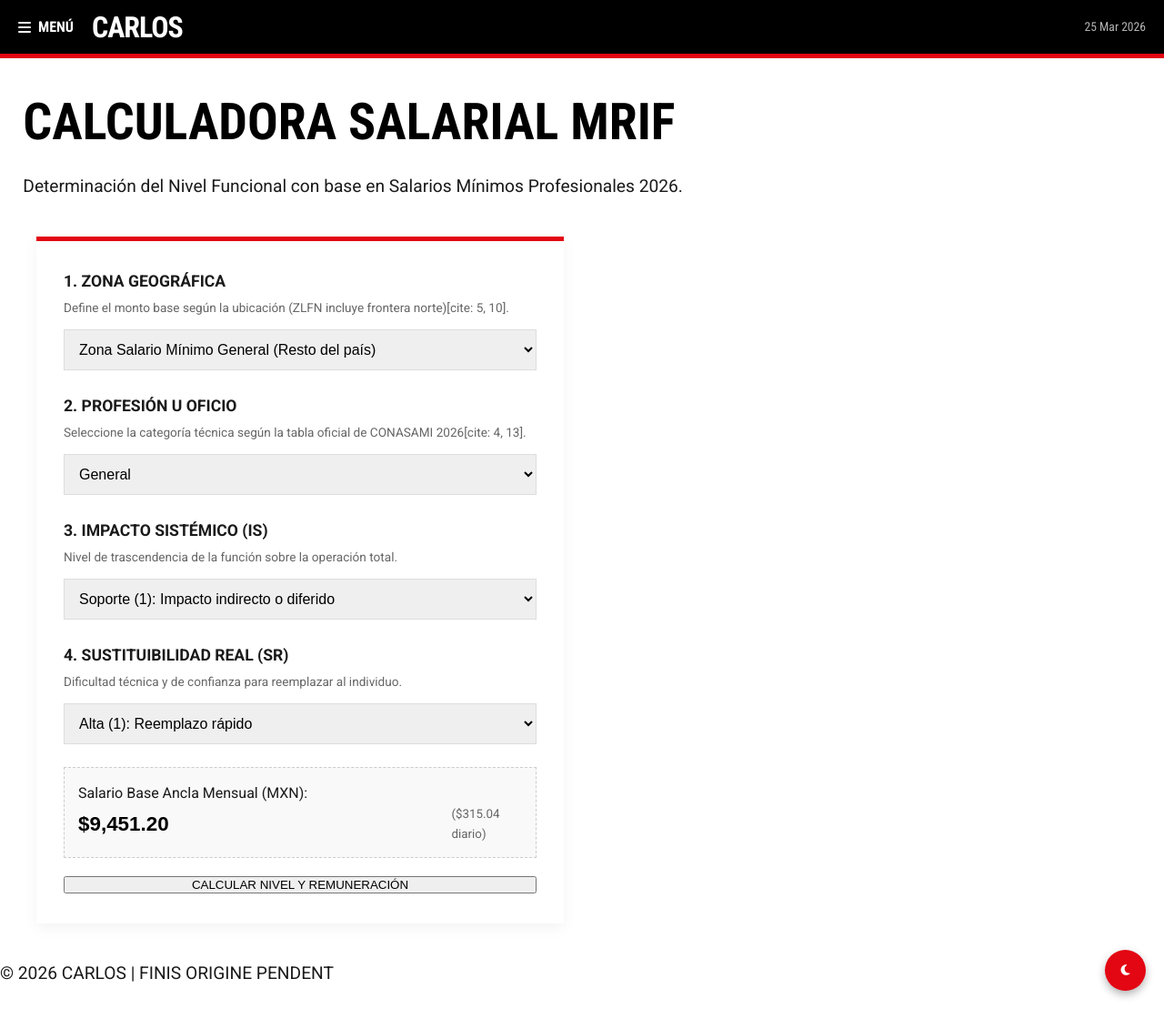
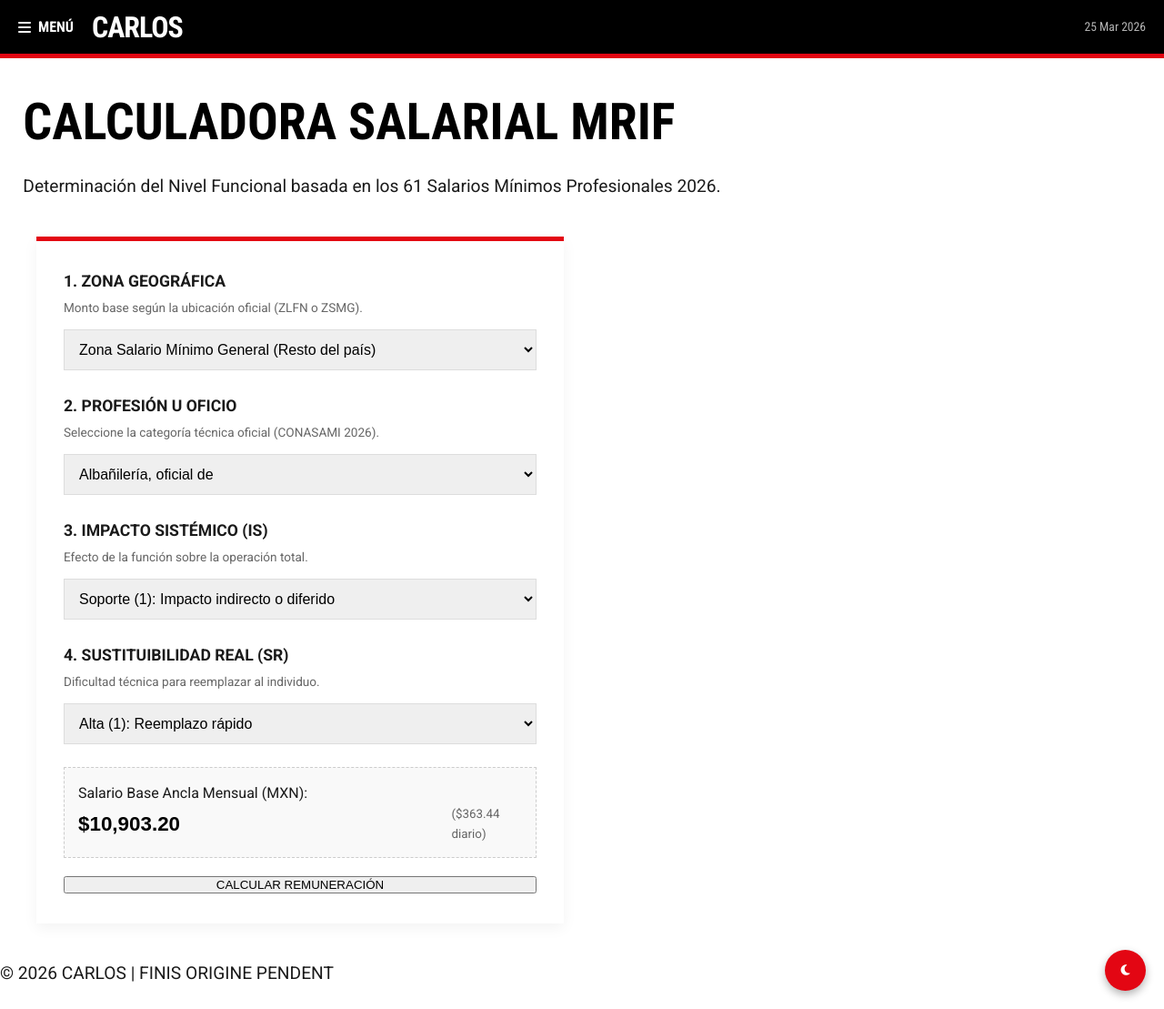
Before and after one commit to cafrhein/muro, a Jekyll site: the page built from calculadora-mrif.html, in a window 1280 px wide and 1109 px high. Shown: the whole window at 91% size. Built offline with Jekyll 4.4.1, drawn with Linux system fonts in a browser that asks for light colours; part of the change alters nothing that is shown.

Commit message:
Update calculadora-mrif.html

```diff
--- a/calculadora-mrif.html
+++ b/calculadora-mrif.html
@@ -6,15 +6,15 @@ title: Calculadora Salarial MRIF | Red Humana
 <div class="fb-container">
     <section class="rt-hero">
         <h1>Calculadora Salarial MRIF</h1>
-        <p class="rt-subtitle">Determinación del Nivel Funcional con base en Salarios Mínimos Profesionales 2026.</p>
+        <p class="rt-subtitle">Determinación del Nivel Funcional basada en los 61 Salarios Mínimos Profesionales 2026.</p>
     </section>
 
     <div class="mrif-tool-container">
         <div class="mrif-form">
             <div class="mrif-variable">
                 <h3>1. Zona Geográfica</h3>
-                <p>Define el monto base según la ubicación (ZLFN incluye frontera norte)[cite: 5, 10].</p>
-                <select id="zona-geo" class="mrif-select" onchange="actualizarOficios()">
+                <p>Monto base según la ubicación oficial (ZLFN o ZSMG).</p>
+                <select id="zona-geo" class="mrif-select" onchange="actualizarAncla()">
                     <option value="ZSMG" selected>Zona Salario Mínimo General (Resto del país)</option>
                     <option value="ZLFN">Zona Libre de la Frontera Norte</option>
                 </select>
@@ -22,24 +22,24 @@ title: Calculadora Salarial MRIF | Red Humana
 
             <div class="mrif-variable">
                 <h3>2. Profesión u Oficio</h3>
-                <p>Seleccione la categoría técnica según la tabla oficial de CONASAMI 2026[cite: 4, 13].</p>
+                <p>Seleccione la categoría técnica oficial (CONASAMI 2026).</p>
                 <select id="oficio-select" class="mrif-select" onchange="actualizarAncla()">
-                    </select>
+                </select>
             </div>
 
             <div class="mrif-variable">
                 <h3>3. Impacto Sistémico (IS)</h3>
-                <p>Nivel de trascendencia de la función sobre la operación total.</p>
+                <p>Efecto de la función sobre la operación total.</p>
                 <select id="is-value" class="mrif-select">
-                    <option value="3">Crítico (3): Falla detiene operación o ingresos</option>
-                    <option value="2">Relevante (2): Genera fricción significativa</option>
+                    <option value="3">Crítico (3): Falla detiene operación/ingresos</option>
+                    <option value="2">Relevante (2): Genera fricción operativa</option>
                     <option value="1" selected>Soporte (1): Impacto indirecto o diferido</option>
                 </select>
             </div>
 
             <div class="mrif-variable">
                 <h3>4. Sustituibilidad Real (SR)</h3>
-                <p>Dificultad técnica y de confianza para reemplazar al individuo.</p>
+                <p>Dificultad técnica para reemplazar al individuo.</p>
                 <select id="sr-value" class="mrif-select">
                     <option value="3">Baja (3): Muy difícil de reemplazar</option>
                     <option value="2">Media (2): Reemplazable con tiempo</option>
@@ -50,41 +50,40 @@ title: Calculadora Salarial MRIF | Red Humana
             <div class="mrif-anchor">
                 <label>Salario Base Ancla Mensual (MXN):</label>
                 <div style="display: flex; align-items: center; gap: 10px;">
-                    <input type="text" id="base-salary-display" value="$9,451.20" readonly class="mrif-input-readonly">
-                    <small id="daily-wage-label" style="color: #666;">($315.04 diario)</small>
+                    <input type="text" id="base-salary-display" readonly class="mrif-input-readonly">
+                    <small id="daily-wage-label" style="color: #666;"></small>
                 </div>
             </div>
 
-            <button onclick="calcularMRIF()" class="tool-btn" style="width: 100%; margin-top: 20px;">CALCULAR NIVEL Y REMUNERACIÓN</button>
+            <button onclick="calcularMRIF()" class="tool-btn" style="width: 100%; margin-top: 20px;">CALCULAR REMUNERACIÓN</button>
         </div>
 
         <div id="mrif-result-panel" class="mrif-result" style="display: none;">
             <div class="result-card">
-                <h4 id="nivel-label">NIVEL 1: BÁSICO</h4>
-                <div id="puntos-badge">Puntaje: 2</div>
+                <h4 id="nivel-label"></h4>
+                <div id="puntos-badge"></div>
             </div>
 
             <div class="salary-display">
                 <div class="factor-box">
                     <span>Factor de Nivel:</span>
-                    <strong id="factor-value">1.0x</strong>
+                    <strong id="factor-value"></strong>
                 </div>
                 <div class="total-box">
                     <span>Sueldo Bruto Sugerido:</span>
-                    <strong id="final-salary">$9,451.20</strong>
+                    <strong id="final-salary"></strong>
                 </div>
             </div>
 
             <div class="mrif-notes">
-                <p id="nivel-desc">Funciones de apoyo con baja especialización técnica.</p>
-                <p class="disclaimer">* Basado en Tablas de Salarios Mínimos 2026 de CONASAMI[cite: 1, 2].</p>
+                <p id="nivel-desc"></p>
+                <p class="disclaimer">* Basado en Tablas de Salarios Mínimos 2026 de CONASAMI.</p>
             </div>
         </div>
     </div>
 </div>
 
 <style>
-/* Se mantienen los estilos anteriores por consistencia */
 .mrif-tool-container { display: grid; grid-template-columns: 1fr 1fr; gap: 40px; margin-top: 40px; max-width: 1200px; margin-left: auto; margin-right: auto; }
 .mrif-form { background: #fff; padding: 30px; border-top: 5px solid var(--rt-red); box-shadow: 0 5px 15px rgba(0,0,0,0.05); }
 .mrif-variable { margin-bottom: 25px; }
@@ -107,38 +106,85 @@ title: Calculadora Salarial MRIF | Red Humana
 </style>
 
 <script>
-/* CAMBIO: Base de datos de salarios mínimos 2026 extraída del PDF  */
+/* CAMBIO: Base de datos completa - 61 Oficios (CONASAMI 2026) */
 const salarios2026 = {
-    "General": { ZSMG: 315.04, ZLFN: 440.87 },
-    "Albañilería": { ZSMG: 363.44, ZLFN: 440.87 },
-    "Cajero(a)": { ZSMG: 326.84, ZLFN: 440.87 },
-    "Cocinero(a) mayor": { ZSMG: 368.05, ZLFN: 440.87 },
-    "Chofer camión carga": { ZSMG: 370.90, ZLFN: 440.87 },
-    "Electricista": { ZSMG: 356.19, ZLFN: 440.87 },
+    "General (Resto del país)": { ZSMG: 315.04, ZLFN: 440.87 },
+    "Albañilería, oficial de": { ZSMG: 363.44, ZLFN: 440.87 },
+    "Boticas, farmacias y droguería, dependiente(a) en": { ZSMG: 321.26, ZLFN: 440.87 },
+    "Buldozer y/o traxcavo, operador(a) de": { ZSMG: 380.74, ZLFN: 440.87 },
+    "Cajero(a) de máquina registradora": { ZSMG: 326.84, ZLFN: 440.87 },
+    "Cantinero(a) preparador de bebidas": { ZSMG: 333.52, ZLFN: 440.87 },
+    "Carpintero(a) de obra negra": { ZSMG: 363.44, ZLFN: 440.87 },
+    "Carpintero(a) en fabricación de muebles": { ZSMG: 357.45, ZLFN: 440.87 },
+    "Cocinero(a) mayor (Restaurantes/Fondas)": { ZSMG: 368.05, ZLFN: 440.87 },
+    "Colchones, oficial en fabricación": { ZSMG: 336.83, ZLFN: 440.87 },
+    "Colocador(a) de mosaicos y azulejos": { ZSMG: 356.19, ZLFN: 440.87 },
+    "Construcción, yesero(a) en": { ZSMG: 339.20, ZLFN: 440.87 },
+    "Cortador(a) manufactura de calzado": { ZSMG: 330.31, ZLFN: 440.87 },
+    "Costurero(a) en talleres o fábricas": { ZSMG: 326.38, ZLFN: 440.87 },
+    "Costurero(a) trabajo a domicilio": { ZSMG: 334.94, ZLFN: 440.87 },
+    "Chofer acomodador de autos": { ZSMG: 341.42, ZLFN: 440.87 },
+    "Chofer de camión de carga": { ZSMG: 370.90, ZLFN: 440.87 },
+    "Chofer de camioneta de carga": { ZSMG: 360.39, ZLFN: 440.87 },
+    "Chofer operador de grúa": { ZSMG: 346.67, ZLFN: 440.87 },
+    "Draga, operador(a) de": { ZSMG: 384.25, ZLFN: 440.87 },
+    "Ebanista oficial": { ZSMG: 362.61, ZLFN: 440.87 },
+    "Electricista instalador/reparador": { ZSMG: 356.19, ZLFN: 440.87 },
+    "Electricista automotriz": { ZSMG: 359.63, ZLFN: 440.87 },
+    "Electricista de motores/generadores": { ZSMG: 346.67, ZLFN: 440.87 },
+    "Empleado(a) de góndola autoservicio": { ZSMG: 320.32, ZLFN: 440.87 },
+    "Encargado(a) de bodega/almacén": { ZSMG: 331.76, ZLFN: 440.87 },
+    "Ferreterías, dependiente(a) en": { ZSMG: 338.38, ZLFN: 440.87 },
+    "Fogonero(a) de calderas de vapor": { ZSMG: 349.22, ZLFN: 440.87 },
+    "Gasolinero(a) oficial": { ZSMG: 326.38, ZLFN: 440.87 },
+    "Herrería, oficial de": { ZSMG: 351.59, ZLFN: 440.87 },
+    "Hojalatero(a) automotriz": { ZSMG: 357.45, ZLFN: 440.87 },
+    "Jornalero(a) agrícola": { ZSMG: 356.16, ZLFN: 440.87 },
+    "Lubricador(a) automotriz": { ZSMG: 328.83, ZLFN: 440.87 },
+    "Manejador(a) en granja avícola": { ZSMG: 316.85, ZLFN: 440.87 },
+    "Maquinaria agrícola, operador de": { ZSMG: 365.24, ZLFN: 440.87 },
+    "Máquinas para madera, operador de": { ZSMG: 349.22, ZLFN: 440.87 },
     "Mecánico(a) automotriz": { ZSMG: 375.35, ZLFN: 440.87 },
-    "Reportero(a)": { ZSMG: 705.46, ZLFN: 705.46 },
+    "Montador(a) calzado": { ZSMG: 330.31, ZLFN: 440.87 },
+    "Peluquero(a) / Cultor(a) de belleza": { ZSMG: 341.42, ZLFN: 440.87 },
+    "Pintor(a) automotriz": { ZSMG: 351.59, ZLFN: 440.87 },
+    "Pintor(a) de casas/edificios": { ZSMG: 349.22, ZLFN: 440.87 },
+    "Planchador(a) a máquina": { ZSMG: 326.84, ZLFN: 440.87 },
+    "Plomero(a) oficial": { ZSMG: 349.84, ZLFN: 440.87 },
+    "Radiotécnico(a) reparador": { ZSMG: 362.61, ZLFN: 440.87 },
+    "Recamarero(a) en hoteles": { ZSMG: 320.32, ZLFN: 440.87 },
+    "Refaccionaria, dependiente en": { ZSMG: 331.76, ZLFN: 440.87 },
+    "Reparador(a) aparatos domésticos": { ZSMG: 345.36, ZLFN: 440.87 },
+    "Reportero(a) prensa diaria": { ZSMG: 705.46, ZLFN: 705.46 },
+    "Reportero(a) gráfico(a) prensa": { ZSMG: 705.46, ZLFN: 705.46 },
+    "Repostero(a) o pastelero(a)": { ZSMG: 363.44, ZLFN: 440.87 },
+    "Sastrería a domicilio": { ZSMG: 365.24, ZLFN: 440.87 },
     "Secretario(a) auxiliar": { ZSMG: 374.60, ZLFN: 440.87 },
+    "Soldador(a) oficial": { ZSMG: 359.63, ZLFN: 440.87 },
+    "Tablajero(a) / Carnicero(a)": { ZSMG: 341.42, ZLFN: 440.87 },
+    "Tapicero(a) automotriz": { ZSMG: 346.67, ZLFN: 440.87 },
+    "Tapicero(a) muebles": { ZSMG: 346.67, ZLFN: 440.87 },
     "Trabajador(a) del hogar": { ZSMG: 342.47, ZLFN: 440.87 },
-    "Trabajador(a) social": { ZSMG: 405.82, ZLFN: 440.87 },
-    "Velador(a)": { ZSMG: 326.38, ZLFN: 440.87 }
-    /* Nota: Se incluyeron los más representativos para brevedad, expandible a los 61 */
+    "Trabajador(a) social técnico": { ZSMG: 405.82, ZLFN: 440.87 },
+    "Vaquero(a) ordeñador": { ZSMG: 320.32, ZLFN: 440.87 },
+    "Velador(a)": { ZSMG: 326.38, ZLFN: 440.87 },
+    "Vendedor(a) de aparatos domésticos": { ZSMG: 334.94, ZLFN: 440.87 },
+    "Zapatero(a) oficial": { ZSMG: 330.31, ZLFN: 440.87 }
 };
 
 let salarioDiarioActual = 315.04;
 
-function actualizarOficios() {
+function inicializarFormulario() {
     const select = document.getElementById('oficio-select');
-    const zona = document.getElementById('zona-geo').value;
+    // Ordenar alfabéticamente para UX
+    const oficiosOrdenados = Object.keys(salarios2026).sort();
 
-    // Solo regenerar la lista si es la primera vez o cambia zona
-    if (select.options.length === 0) {
-        for (let oficio in salarios2026) {
-            let option = document.createElement('option');
-            option.value = oficio;
-            option.text = oficio;
-            select.add(option);
-        }
-    }
+    oficiosOrdenados.forEach(oficio => {
+        let option = document.createElement('option');
+        option.value = oficio;
+        option.text = oficio;
+        select.add(option);
+    });
     actualizarAncla();
 }
 
@@ -147,10 +193,10 @@ function actualizarAncla() {
     const oficio = document.getElementById('oficio-select').value;
 
     salarioDiarioActual = salarios2026[oficio][zona];
-    const mensual = salarioDiarioActual * 30;
+    const mensual = salarioDiarioActual * 30; // Cálculo mensual según Ley
 
     document.getElementById('base-salary-display').value = `$${mensual.toLocaleString('es-MX', {minimumFractionDigits: 2})}`;
-    document.getElementById('daily-wage-label').innerText = `($${salarioDiarioActual} diario)`;
+    document.getElementById('daily-wage-label').innerText = `($${salarioDiarioActual.toFixed(2)} diario)`;
 }
 
 function calcularMRIF() {
@@ -163,10 +209,10 @@ function calcularMRIF() {
     let nivel = "";
     let desc = "";
 
-    if (puntos >= 6) { nivel = "NIVEL 4: CRÍTICO"; factor = 3.0; desc = "Funciones vitales cuya ausencia detiene el sistema."; }
-    else if (puntos >= 5) { nivel = "NIVEL 3: ESTRATÉGICO"; factor = 2.2; desc = "Funciones de alta relevancia y difícil sustitución."; }
-    else if (puntos >= 4) { nivel = "NIVEL 2: OPERATIVO"; factor = 1.6; desc = "Funciones necesarias para la fluidez operativa."; }
-    else { nivel = "NIVEL 1: BÁSICO"; factor = 1.0; desc = "Funciones de apoyo con especialización estándar."; }
+    if (puntos >= 6) { nivel = "NIVEL 4: CRÍTICO"; factor = 3.0; desc = "Funciones vitales cuya falla detiene el sistema."; }
+    else if (puntos >= 5) { nivel = "NIVEL 3: ESTRATÉGICO"; factor = 2.2; desc = "Funciones estratégicas de alta relevancia."; }
+    else if (puntos >= 4) { nivel = "NIVEL 2: OPERATIVO"; factor = 1.6; desc = "Funciones clave para la fluidez operativa."; }
+    else { nivel = "NIVEL 1: BÁSICO"; factor = 1.0; desc = "Funciones de soporte general."; }
 
     const total = mensualBase * factor;
 
@@ -180,6 +226,5 @@ function calcularMRIF() {
     window.scrollTo({ top: document.getElementById('mrif-result-panel').offsetTop - 100, behavior: 'smooth' });
 }
 
-// Inicialización
-actualizarOficios();
+inicializarFormulario();
 </script>
```
